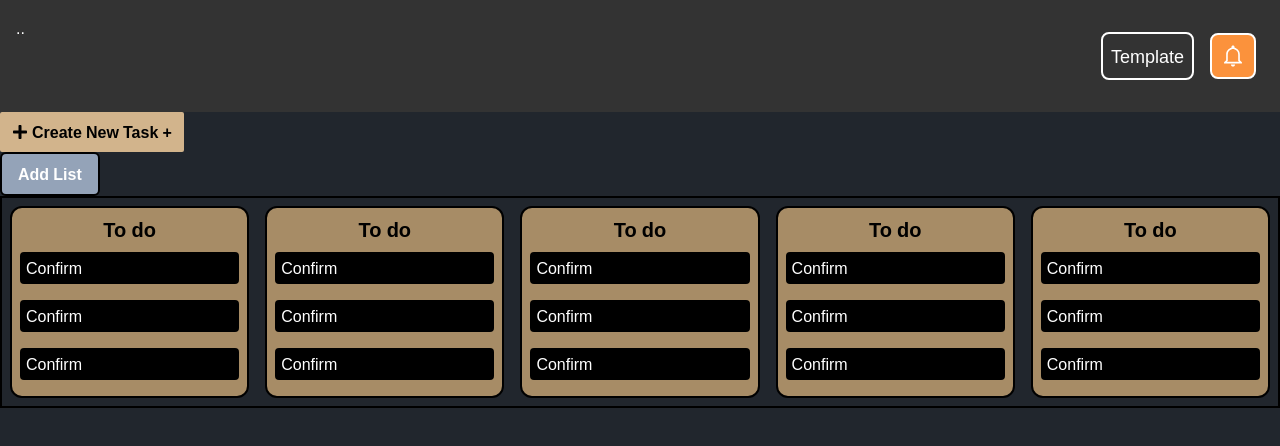
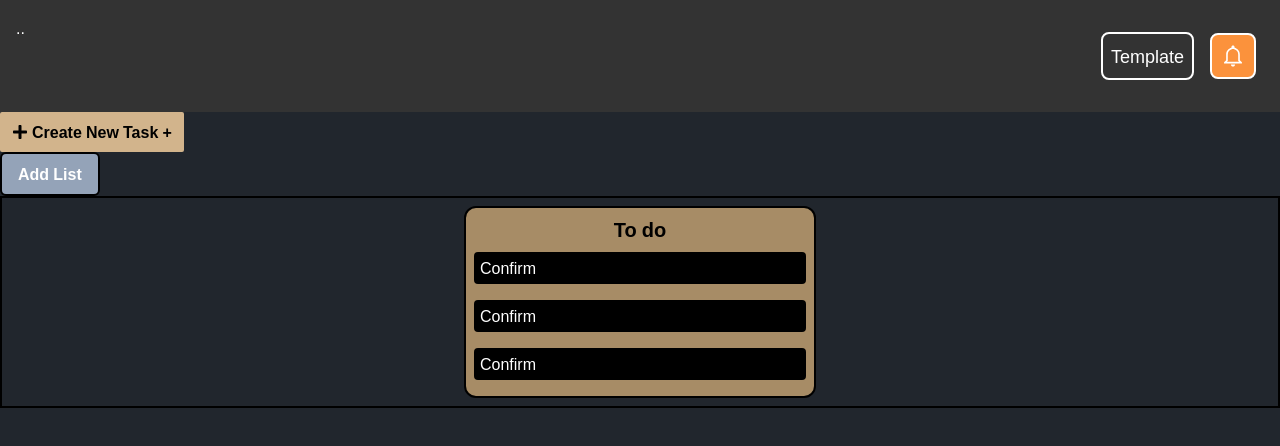
Before and after one commit to EvanZig/Task-Management-System, a React (Create React App) app in the folder client/: page / in a window 1280 px wide. Shown: the top 446 px of the page. Built offline with nearby package versions, Linux system fonts and the light colour scheme.

Commit message:
removed TaskWrapper from App

```diff
--- a/client/src/App.js
+++ b/client/src/App.js
@@ -16,10 +16,6 @@ export default function App() {
           <CreateList />
           <div className='flex flex-row justify-center items-center border-2 border-black hover:bg-gray-800'>
             <TaskWrapper />
-            <TaskWrapper />
-            <TaskWrapper />
-            <TaskWrapper />
-            <TaskWrapper />
           </div>
         </Structure>
       </AuthProvider>
```
